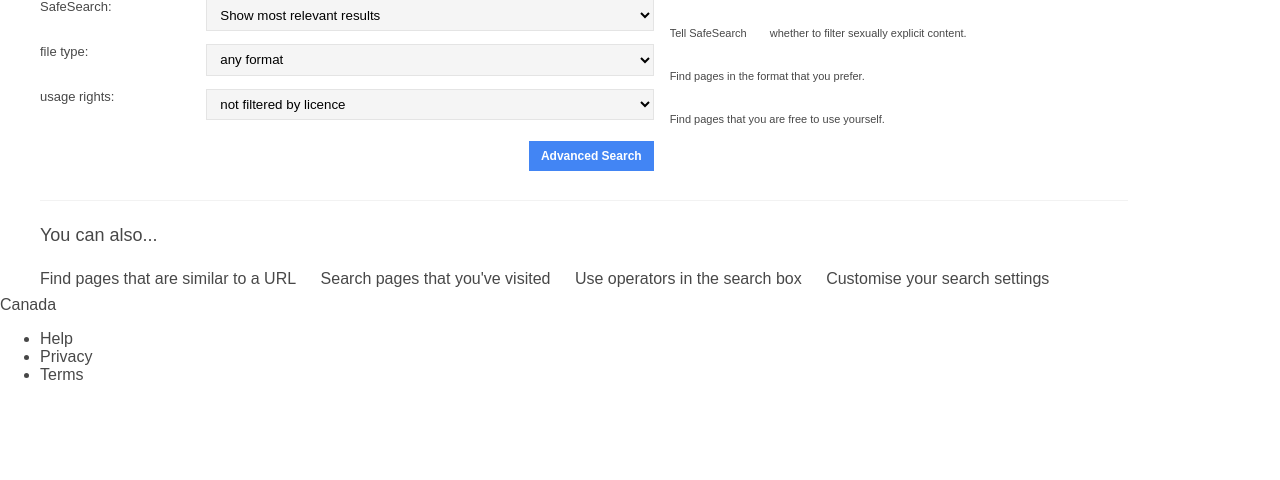
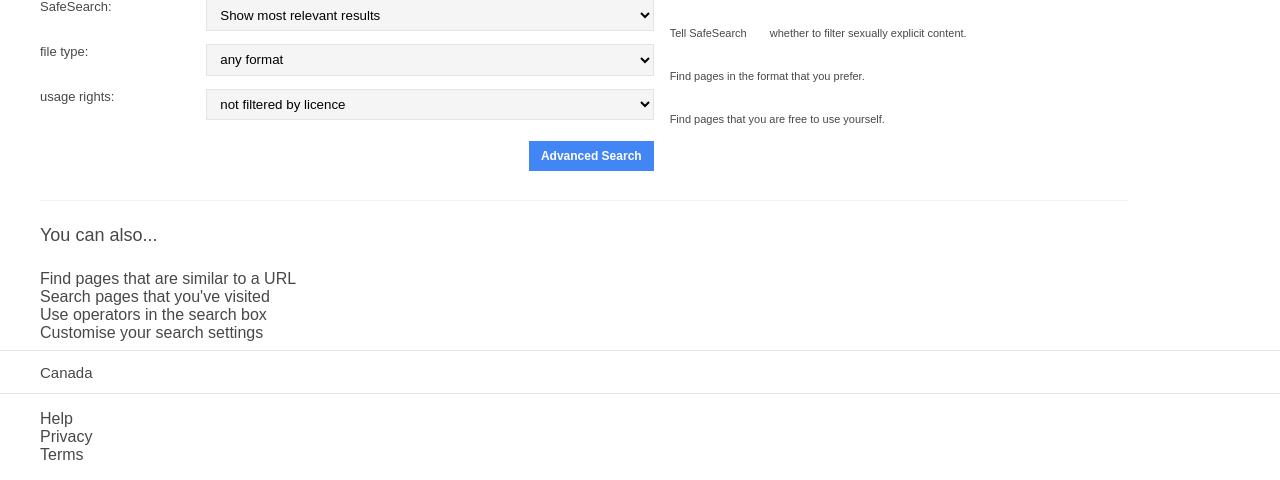
Before and after one commit to techcommdude/GoogleSearch, a PHP site: page /Advanced_Search.html in a window 1280 px wide. Shown: the part 748-1228 px from the top of the page. Before the commit the page ends 1128 px from the top, so only its background shows below. Run offline with PHP 8.4, Linux system fonts and the light colour scheme.

Commit message:
footers.

```diff
--- a/search.css
+++ b/search.css
@@ -3,6 +3,11 @@ body {
     margin: 0;
     padding: 0;
     font-family: Arial, sans-serif;
+}
+
+footer ul {
+
+    list-style: none;
 }
 
 .advanced-body {
@@ -57,6 +62,13 @@ body {
 .advanced-main__body-form-down {
     border-bottom: 1px solid #f2f2f2;
     display: flex;
+}
+
+.advanced-main__info {
+
+    display: flex;
+    flex-direction: column;
+
 }
 
 .header-menu {
@@ -403,6 +415,12 @@ a.googleapps:hover {
     display: block;
 }
 
+footer div:nth-child(1) {
+    border-top: 1px solid #e4e4e4;
+    border-bottom: 1px solid #e4e4e4;
+    font-size: 15px;
+    padding: 0.8rem 2.5rem;
+}
 
 
 
```
